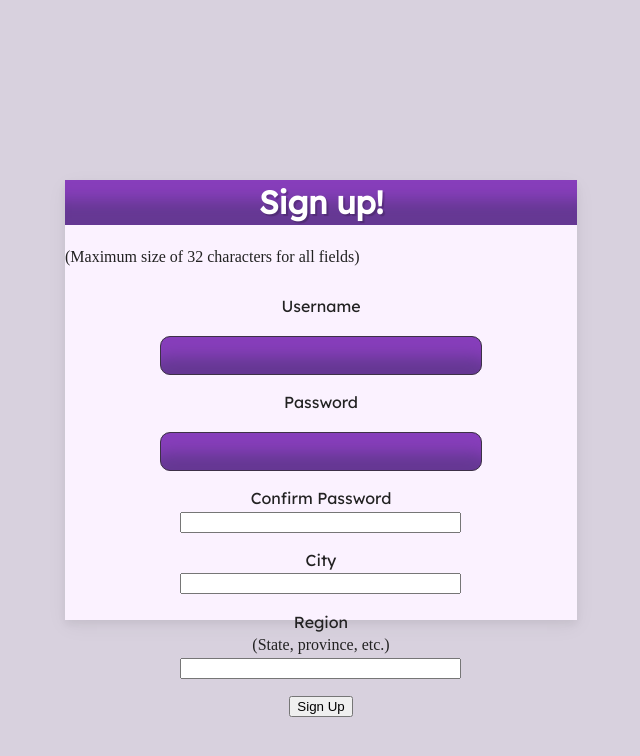
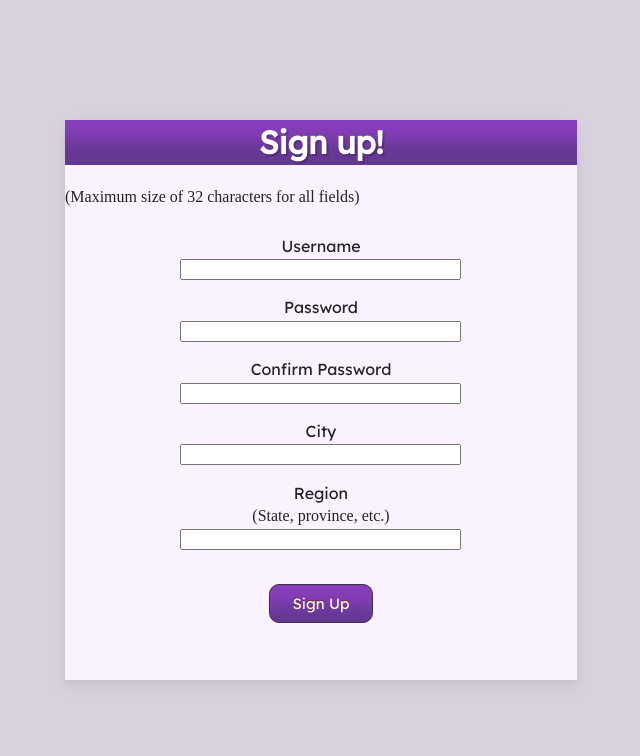
Before and after one commit to pgayee694/menUI, a Flask app: template app/templates/signup.html in a window 1280 px wide. Shown: the top 756 px of the page, without its empty margins (319-959 px from the left). Run offline with Flask 2, Linux system fonts and the light colour scheme; the template is opened without the code that fills it: values that come from a table or form of the project are taken from there, others are empty.

Commit message:
Fixed CSS not applying when running app.

```diff
--- a/app/routes.py
+++ b/app/routes.py
@@ -4,7 +4,7 @@ from app.forms import LoginForm, SignInForm
 
 @app.route('/')
 def hello():
-    return 'Hello, World!'
+    return render_template('home.html', title='Home')
 
 @app.route('/login/', methods=['GET', 'POST'])
 def login():
--- /dev/null
+++ b/app/static/styles/desktop.ini
@@ -0,0 +1,4 @@
+[ViewState]
+Mode=
+Vid=
+FolderType=Generic
--- a/app/templates/loginSignup.css
+++ b/app/static/styles/loginSignup.css
@@ -72,7 +72,7 @@ Divs: Main container is for the main section of the page, with a lighter backgro
   top: 50%;
   position: absolute;
   transform: translate(-50%, -50%);
-  height: 55vh;
+  height: 70vh;
   width: 40%;
   margin-left: auto;
   margin-right: auto;
@@ -102,40 +102,7 @@ Divs: Main container is for the main section of the page, with a lighter backgro
 label {
   font-family: 'Lexend Deca';
 }
-#username {
-  font-family: 'Lexend Deca';
-  margin-top: 5%;
-  box-shadow: inset 0px 35px 15px -15px #873ebb;
-  background-color: #653893;
-  border: 1px solid #3d3147;
-  border-radius: 10px;
-  display: inline-block;
-  cursor: pointer;
-  color: #ffffff;
-  font-family: 'Lexend Deca';
-  font-size: 15px;
-  padding: 9px 23px;
-  text-align: center;
-  text-decoration: none;
-  text-shadow: 0px -1px 0px #7a2a1d;
-}
-#password {
-  font-family: 'Lexend Deca';
-  margin-top: 5%;
-  box-shadow: inset 0px 35px 15px -15px #873ebb;
-  background-color: #653893;
-  border: 1px solid #3d3147;
-  border-radius: 10px;
-  display: inline-block;
-  cursor: pointer;
-  color: #ffffff;
-  font-family: 'Lexend Deca';
-  font-size: 15px;
-  padding: 9px 23px;
-  text-align: center;
-  text-decoration: none;
-  text-shadow: 0px -1px 0px #7a2a1d;
-}
+
 #remember_me {
   font-family: 'Lexend Deca';
   margin-top: 5%;
@@ -170,6 +137,23 @@ label {
   text-decoration: none;
   text-shadow: 0px -1px 0px #7a2a1d;
 }
+#submit2 {
+  font-family: 'Lexend Deca';
+  margin-top: 5%;
+  box-shadow: inset 0px 35px 15px -15px #873ebb;
+  background-color: #653893;
+  border: 1px solid #3d3147;
+  border-radius: 10px;
+  display: inline-block;
+  cursor: pointer;
+  color: #ffffff;
+  font-family: 'Lexend Deca';
+  font-size: 15px;
+  padding: 9px 23px;
+  text-align: center;
+  text-decoration: none;
+  text-shadow: 0px -1px 0px #7a2a1d;
+}
 
 a {
   margin-top: 5%;
--- a/app/templates/home.html
+++ b/app/templates/home.html
@@ -1,7 +1,7 @@
 <!DOCTYPE html>
 <html>
 <link rel="stylesheet" href="homeStyle.css">
-
+<link rel="stylesheet" href="{{ url_for('static',filename='styles/homeStyle.css') }}">
 <link href='https://fonts.googleapis.com/css?family=Lexend Deca' rel='stylesheet'>
 <link rel="stylesheet" href="https://cdnjs.cloudflare.com/ajax/libs/font-awesome/4.7.0/css/font-awesome.min.css">
 <head>
--- a/app/templates/login.html
+++ b/app/templates/login.html
@@ -1,6 +1,6 @@
 <!DOCTYPE html>
 <html>
-<link rel="stylesheet" href="loginSignup.css">
+        <link rel="stylesheet" href="{{ url_for('static',filename='styles/loginSignup.css') }}">
 <link href='https://fonts.googleapis.com/css?family=Lexend Deca' rel='stylesheet'>
 <link rel="stylesheet" href="https://cdnjs.cloudflare.com/ajax/libs/font-awesome/4.7.0/css/font-awesome.min.css">
 <title>Log In</title>
--- a/app/templates/signup.html
+++ b/app/templates/signup.html
@@ -1,6 +1,6 @@
  <!DOCTYPE html>
  <html>
- <link rel="stylesheet" href="loginSignup.css">
+ <link rel="stylesheet" href="{{ url_for('static',filename='styles/loginSignup.css') }}">
  <link href='https://fonts.googleapis.com/css?family=Lexend Deca' rel='stylesheet'>
  <link rel="stylesheet" href="https://cdnjs.cloudflare.com/ajax/libs/font-awesome/4.7.0/css/font-awesome.min.css">
  <title>Sign up</title>
```
Also changed, not shown: app/static/styles/homeStyle.css (renamed from app/templates/homeStyle.css).
